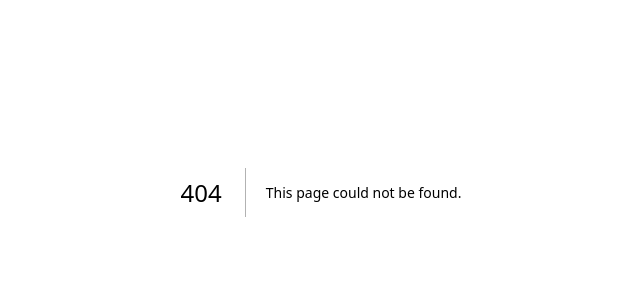
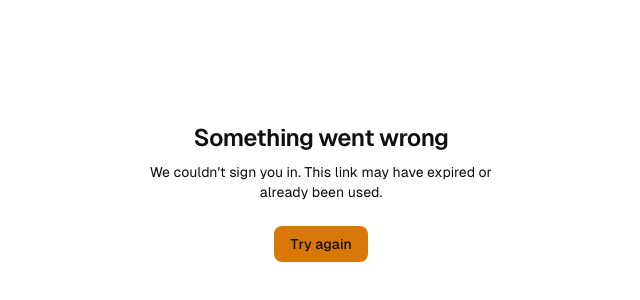
Before and after one commit to ravirshah/whattoeat, a Next.js app: page /auth/error in a window 1280 px wide. Before the commit this address had no page. Shown: the part 208-508 px from the top of the page, without its empty margins (319-959 px from the left). Built offline with nearby package versions, Linux system fonts and the light colour scheme.

Commit message:
auth-ui: login / signup / error App Router pages

```diff
--- /dev/null
+++ b/src/app/auth/error/page.tsx
@@ -0,0 +1,38 @@
+import type { Metadata } from 'next';
+import Link from 'next/link';
+
+export const metadata: Metadata = {
+  title: 'Auth error — WhatToEat',
+};
+
+type Props = {
+  searchParams: Promise<{ reason?: string }>;
+};
+
+export default async function AuthErrorPage({ searchParams }: Props) {
+  const { reason } = await searchParams;
+
+  return (
+    <main className="flex min-h-svh items-center justify-center p-4">
+      <div className="w-full max-w-sm space-y-6 text-center">
+        <div className="space-y-2">
+          <h1 className="text-2xl font-semibold tracking-tight">Something went wrong</h1>
+          <p className="text-sm text-muted-foreground">
+            We couldn&apos;t sign you in. This link may have expired or already been used.
+          </p>
+          {reason && (
+            <p className="rounded-md bg-destructive/10 px-3 py-2 text-xs text-destructive">
+              {reason}
+            </p>
+          )}
+        </div>
+        <Link
+          href="/auth/login"
+          className="inline-block rounded-md bg-accent px-4 py-2 text-sm font-medium text-accent-foreground"
+        >
+          Try again
+        </Link>
+      </div>
+    </main>
+  );
+}
--- /dev/null
+++ b/src/app/auth/login/page.tsx
@@ -0,0 +1,26 @@
+import { SignInForm } from '@/components/auth/SignInForm';
+import type { Metadata } from 'next';
+
+export const metadata: Metadata = {
+  title: 'Sign in — WhatToEat',
+};
+
+type Props = {
+  searchParams: Promise<{ next?: string }>;
+};
+
+export default async function LoginPage({ searchParams }: Props) {
+  const { next } = await searchParams;
+
+  return (
+    <main className="flex min-h-svh items-center justify-center p-4">
+      <div className="w-full max-w-sm space-y-6">
+        <div className="space-y-1 text-center">
+          <h1 className="text-2xl font-semibold tracking-tight">Sign in</h1>
+          <p className="text-sm text-muted-foreground">Enter your email to receive a magic link.</p>
+        </div>
+        <SignInForm next={next ?? '/'} />
+      </div>
+    </main>
+  );
+}
--- /dev/null
+++ b/src/app/auth/signup/page.tsx
@@ -0,0 +1,22 @@
+import { SignInForm } from '@/components/auth/SignInForm';
+import type { Metadata } from 'next';
+
+export const metadata: Metadata = {
+  title: 'Create account — WhatToEat',
+};
+
+export default function SignupPage() {
+  return (
+    <main className="flex min-h-svh items-center justify-center p-4">
+      <div className="w-full max-w-sm space-y-6">
+        <div className="space-y-1 text-center">
+          <h1 className="text-2xl font-semibold tracking-tight">Create your account</h1>
+          <p className="text-sm text-muted-foreground">
+            Enter your email — we&apos;ll send a link to get you started.
+          </p>
+        </div>
+        <SignInForm next="/onboarding" />
+      </div>
+    </main>
+  );
+}
```
